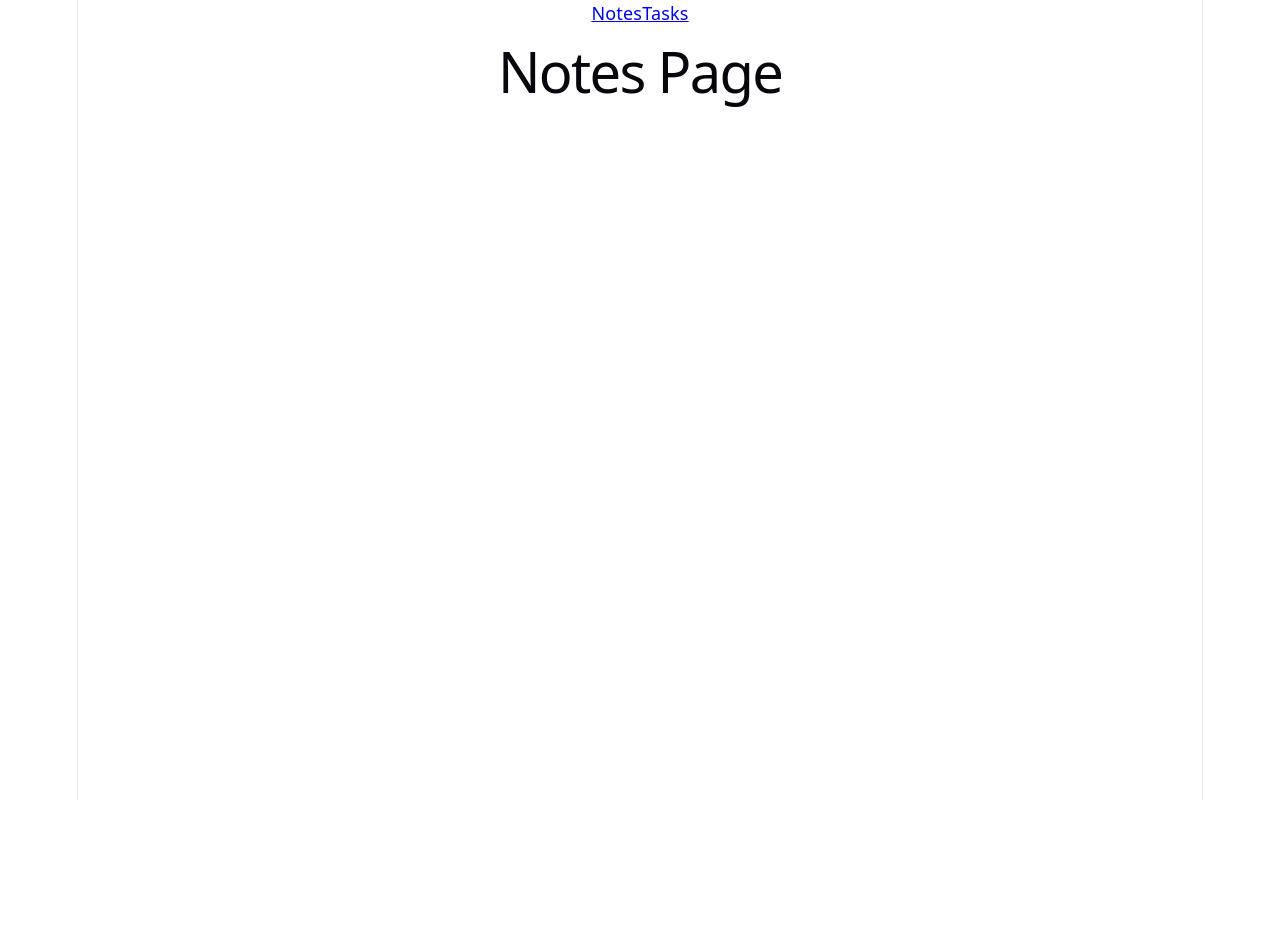
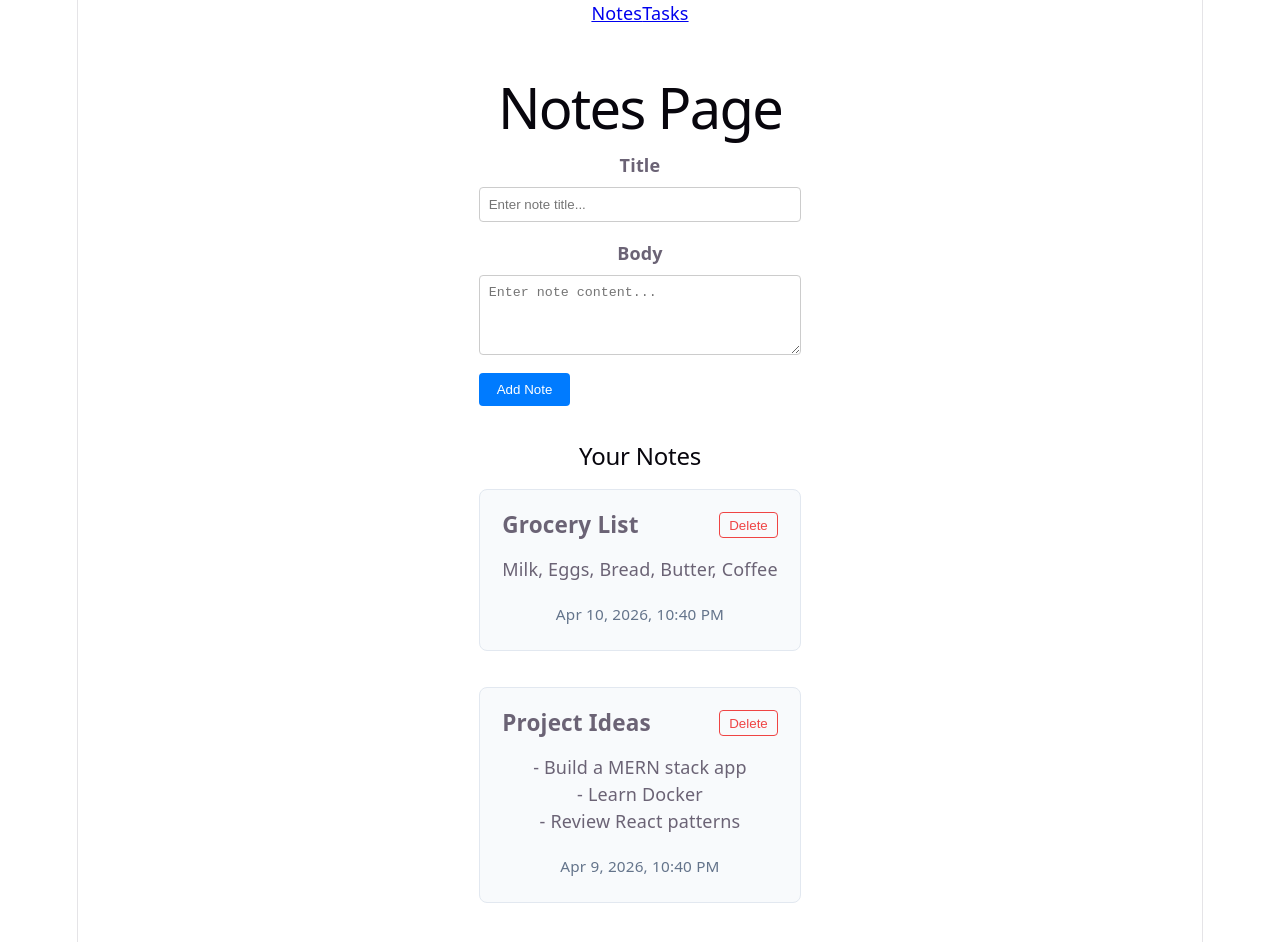
Before and after one commit to Roshann78/todo-notes-app, a React app in the folder frontend/: page / in a window 1280 px wide. Shown: the top 942 px of the page. Before the commit the page ends 800 px from the top, so only its background shows below. Built offline with nearby package versions, Linux system fonts and the light colour scheme; the HTML template or start-up script is replaced by a standard one.

Commit message:
feat: create static NoteForm, NoteCard, and NoteList components

```diff
--- /dev/null
+++ b/frontend/src/components/NoteCard.jsx
@@ -0,0 +1,30 @@
+const NoteCard = ({ note }) => {
+  // Format the date using the browser's locale
+  const formattedDate = new Date(note.createdAt).toLocaleDateString(undefined, {
+    year: 'numeric',
+    month: 'short',
+    day: 'numeric',
+    hour: '2-digit',
+    minute: '2-digit'
+  });
+
+  return (
+    <article className="note-card" style={{ border: '1px solid #e2e8f0', padding: '1.25rem', borderRadius: '8px', marginBottom: '1rem', backgroundColor: '#f8fafc' }}>
+      <header style={{ display: 'flex', justifyContent: 'space-between', alignItems: 'flex-start', marginBottom: '0.5rem' }}>
+        <h3 style={{ margin: '0 0 0.5rem 0', fontSize: '1.25rem' }}>{note.title}</h3>
+        <button
+          type="button"
+          style={{ cursor: 'pointer', backgroundColor: 'transparent', color: '#ef4444', border: '1px solid #ef4444', borderRadius: '4px', padding: '0.25rem 0.5rem' }}
+        >
+          Delete
+        </button>
+      </header>
+      <p style={{ whiteSpace: 'pre-wrap', margin: '0 0 1rem 0', lineHeight: 1.5 }}>{note.body}</p>
+      <footer style={{ fontSize: '0.85rem', color: '#64748b' }}>
+        <time dateTime={note.createdAt}>{formattedDate}</time>
+      </footer>
+    </article>
+  );
+};
+
+export default NoteCard;
--- /dev/null
+++ b/frontend/src/components/NoteForm.jsx
@@ -0,0 +1,34 @@
+const NoteForm = () => {
+  return (
+    <form className="note-form" style={{ display: 'flex', flexDirection: 'column', gap: '1rem', maxWidth: '400px', marginBottom: '2rem' }}>
+      <div style={{ display: 'flex', flexDirection: 'column', gap: '0.5rem' }}>
+        <label htmlFor="title" style={{ fontWeight: 'bold' }}>Title</label>
+        <input
+          type="text"
+          id="title"
+          name="title"
+          placeholder="Enter note title..."
+          style={{ padding: '0.5rem', borderRadius: '4px', border: '1px solid #ccc' }}
+        />
+      </div>
+      <div style={{ display: 'flex', flexDirection: 'column', gap: '0.5rem' }}>
+        <label htmlFor="body" style={{ fontWeight: 'bold' }}>Body</label>
+        <textarea
+          id="body"
+          name="body"
+          rows="4"
+          placeholder="Enter note content..."
+          style={{ padding: '0.5rem', borderRadius: '4px', border: '1px solid #ccc' }}
+        ></textarea>
+      </div>
+      <button
+        type="submit"
+        style={{ alignSelf: 'flex-start', padding: '0.5rem 1rem', cursor: 'pointer', backgroundColor: '#007bff', color: 'white', border: 'none', borderRadius: '4px' }}
+      >
+        Add Note
+      </button>
+    </form>
+  );
+};
+
+export default NoteForm;
--- /dev/null
+++ b/frontend/src/components/NoteList.jsx
@@ -0,0 +1,31 @@
+import NoteCard from './NoteCard';
+
+const SAMPLE_NOTES = [
+  {
+    id: '1',
+    title: 'Grocery List',
+    body: 'Milk, Eggs, Bread, Butter, Coffee',
+    createdAt: new Date().toISOString()
+  },
+  {
+    id: '2',
+    title: 'Project Ideas',
+    body: '- Build a MERN stack app\n- Learn Docker\n- Review React patterns',
+    createdAt: new Date(Date.now() - 86400000).toISOString() // 1 day ago
+  }
+];
+
+const NoteList = () => {
+  return (
+    <section className="note-list" style={{ marginTop: '2rem' }}>
+      <h2 style={{ marginBottom: '1rem' }}>Your Notes</h2>
+      <div className="notes-container" style={{ display: 'grid', gap: '1rem', gridTemplateColumns: 'repeat(auto-fill, minmax(300px, 1fr))' }}>
+        {SAMPLE_NOTES.map(note => (
+          <NoteCard key={note.id} note={note} />
+        ))}
+      </div>
+    </section>
+  );
+};
+
+export default NoteList;
--- a/frontend/src/pages/NotesPage.jsx
+++ b/frontend/src/pages/NotesPage.jsx
@@ -1,5 +1,14 @@
+import NoteForm from '../components/NoteForm';
+import NoteList from '../components/NoteList';
+
 const NotesPage = () => {
-  return <h1>Notes Page</h1>;
+  return (
+    <div style={{ padding: '2rem', maxWidth: '800px', margin: '0 auto' }}>
+      <h1>Notes Page</h1>
+      <NoteForm />
+      <NoteList />
+    </div>
+  );
 };
 
 export default NotesPage;
```
